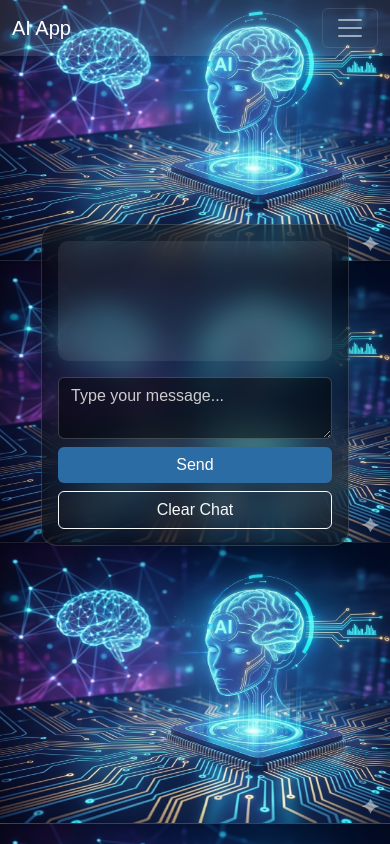
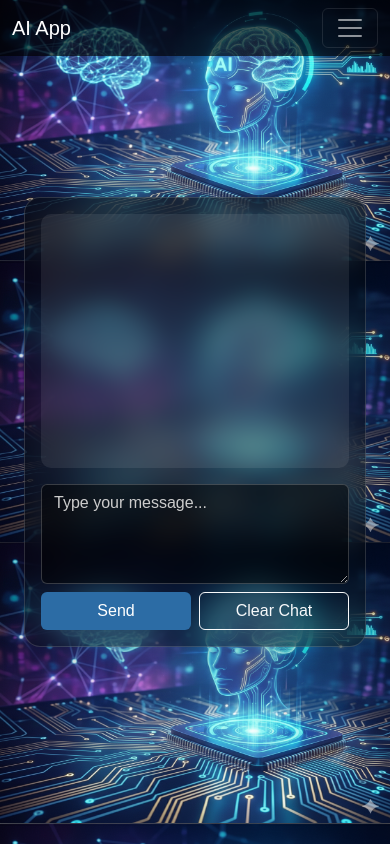
Before and after one commit to danialtrody/AI-Helper, a FastAPI app: page / in a window 390 px wide. Run offline with FastAPI, Linux system fonts and the light colour scheme.

Commit message:
css adjust

```diff
--- a/frontend/static/css/style.css
+++ b/frontend/static/css/style.css
@@ -43,12 +43,20 @@ p.user {
     color: #ffffff;
     margin: 6px 0;
     text-shadow: 0 1px 3px rgba(0, 0, 0, 0.8);
+
 }
 
-p.ai {
+.you{
+    font-size: larger;
+    font-family: monospace;
+}
+
+p.ai , p.system{
     color: #4facff;
     margin: 6px 0;
     text-shadow: 0 1px 3px rgba(0, 0, 0, 0.8);
+    font-size: larger;
+    font-family: monospace;
 }
 
 textarea.form-control {
@@ -62,13 +70,10 @@ textarea.form-control::placeholder {
 }
 
 
-button.btn-success {
-    background-color: #16a34a;
-    border: none;
-}
 
 button#sendBtn {
     background: #2c6ca5;
+    border: none;
 }
 
 button#sendBtn:hover {
@@ -82,15 +87,43 @@ button#sendBtn:hover {
 }
 
 .bg-primary {
-    background: rgb(255 255 255 / 12%) !important;
-}
-
-button.btn-success {
-    background-color: #2c6ca5;
-    border: none;
+   background: #000000a6 !important;
 }
 
 
+#submitBtn {
+     background: #2c6ca5;
+    border: none;
+
+}
+
+#submitBtn:hover {
+    background-color: #2c6ca578;
+
+}
+
+
+
+.glass-card {
+    width: 70%;
+    max-width: unset;
+}
+
+
+.form-control-container {
+    display: flex;
+    flex-wrap: wrap;
+    gap: 0.5rem;
+}
+
+.form-control-container input,
+.form-control-container button {
+    flex: 1 1 calc(50% - 0.5rem);
+}
+
+textarea#message {
+    min-height: 100px;
+}
 
 /* ===== Mobile Adjustments ===== */
 @media only screen and (max-width: 768px) {
@@ -105,7 +138,7 @@ button.btn-success {
     }
 
     .glass-card {
-        max-width: 90%;
+        max-width: 100%;
         height: auto !important;
         max-height: 80vh;
         display: flex;
@@ -119,9 +152,10 @@ button.btn-success {
         flex-direction: column;
     }
 
-    .chat-box {
-        max-height: 220px;
-        min-height: 120px;
+    .glass-card {
+        width: 100%;
+        max-width: unset;
+        min-height: 450px;
     }
 
     textarea, button#sendBtn {
@@ -136,6 +170,16 @@ button.btn-success {
     }
 
     .col-12.col-md-6 {
-        margin-bottom: 20%;
+        margin-bottom: 4%;
+    }
+
+    textarea.form-control {
+
+    min-height: 80px;
+    }
+
+    ul.navbar-nav.me-auto.mb-2.mb-md-0 {
+    display: flex;
+    flex-direction: row;
     }
 }
--- a/frontend/templates/index.html
+++ b/frontend/templates/index.html
@@ -3,14 +3,17 @@
 {% block content %}
 <div class="container flex-grow-1 d-flex justify-content-center align-items-center">
     <div class="row justify-content-center w-100">
-        <div class="col-12 col-md-6">
+        <div class="col-12 col-lg-12">
             <div class="card glass-card shadow-lg">
                 <div class="card-body d-flex flex-column" style="height: 70vh;">
                     <div id="chat" class="chat-box flex-grow-1 mb-3 overflow-auto"></div>
                     <textarea id="message" class="form-control mb-2" placeholder="Type your message..." rows="2"></textarea>
 
-                    <button id="sendBtn" class="btn btn-success w-100 mb-2">Send</button>
-                    <button id="clearBtn" class="btn btn-outline-light w-100">Clear Chat</button>
+                    <div class="form-control-container">
+                        <button id="sendBtn" class="btn btn-success w-100 ">Send</button>
+                        <button id="clearBtn" class="btn btn-outline-light w-100">Clear Chat</button>
+                    </div>
+
                 </div>
             </div>
         </div>
```
Also changed, not shown: frontend/templates/cv.html (+8 -5 lines).
